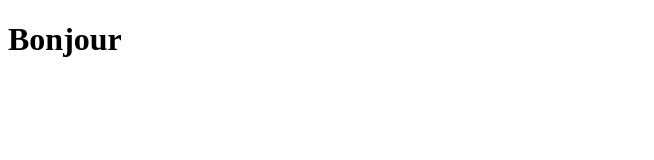
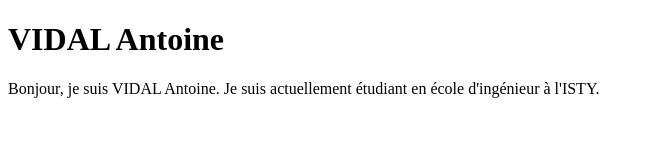
Before and after one commit to VIDAL-Antoine/VIDAL-Antoine.github.io, a plain HTML site: page index.html in a window 1280 px wide. Shown: the whole page, without its empty margins (0-654 px from the left). Drawn offline with Linux system fonts and the light colour scheme.

Commit message:
Texte d'intro

```diff
--- a/index.html
+++ b/index.html
@@ -6,8 +6,9 @@
     <title>Antoine VIDAL</title>
   </head>
 
+  <body>
+    <h1>VIDAL Antoine</h1>
+    <p>Bonjour, je suis VIDAL Antoine. Je suis actuellement étudiant en école d'ingénieur à l'ISTY.</p>
 
-   <body>
-     <h1>Bonjour</h1>
   </body>
 </html>
```
Lines whose indentation alone changed are shown as unchanged.
